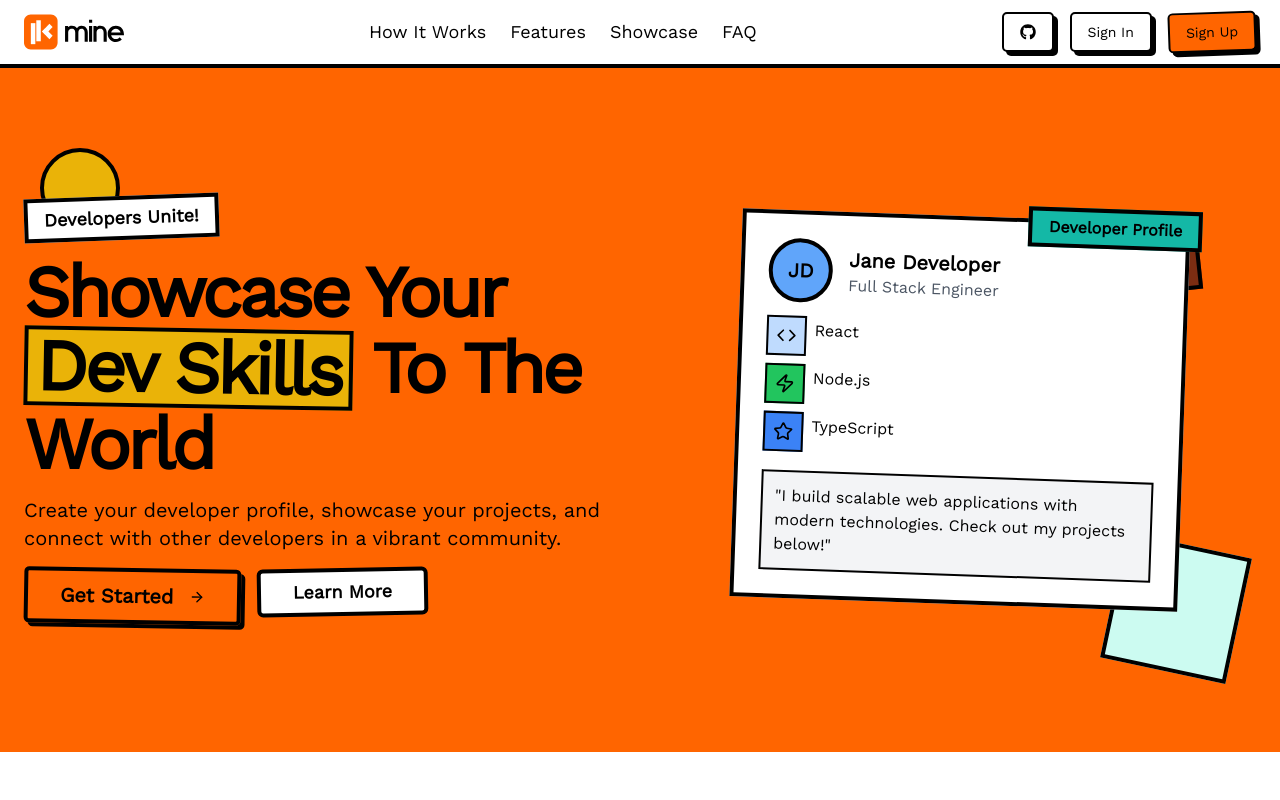
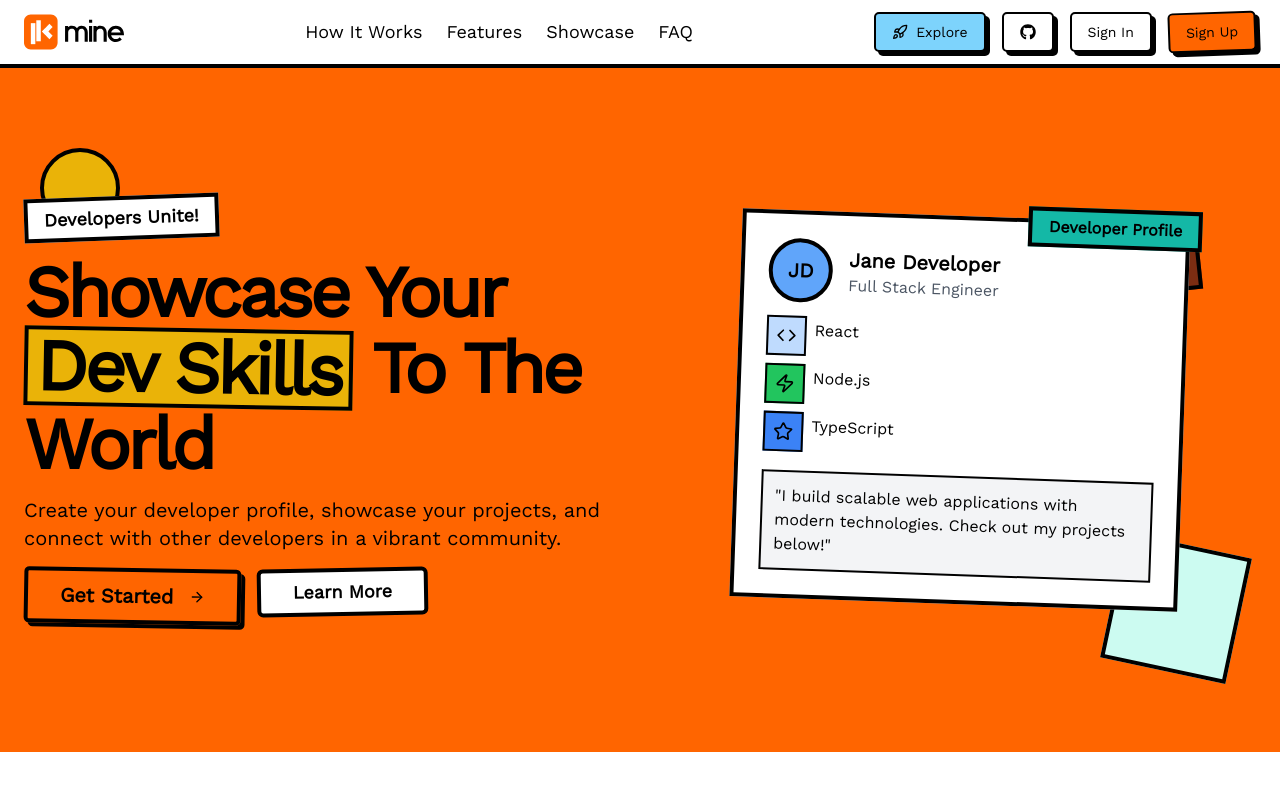
Before and after one commit to kinotio/mine, a Next.js app: page / in a window 1280 px wide. Shown: the top 800 px of the page. Built offline with nearby package versions, Linux system fonts and the light colour scheme; no server answers.

Commit message:
fix: add expolore on root header layout

```diff
--- a/src/components/layouts/root.tsx
+++ b/src/components/layouts/root.tsx
@@ -1,7 +1,9 @@
 'use client'
 
 import Link from 'next/link'
+import { Rocket } from 'lucide-react'
 import { SignInButton, SignedOut, SignUpButton } from '@clerk/nextjs'
+import { useRouter } from 'next/navigation'
 
 import { Button } from '@/components/ui/button'
 import { Heart, Kinotio, Mine, Github } from '@/components/icons'
@@ -23,12 +25,15 @@ export const RootLayout = ({
 }
 
 const Header = () => {
+  const router = useRouter()
+
   return (
     <header className='sticky top-0 z-40 border-b-4 border-black bg-white'>
       <div className='flex h-16 items-center justify-between px-4 md:px-6'>
         <Link href='/' className='flex items-center gap-2'>
           <Mine width={100} height={50} />
         </Link>
+
         <nav className='hidden gap-6 lg:flex'>
           {DATA.shared.quickLinks.map((link, index) => (
             <Link
@@ -40,7 +45,13 @@ const Header = () => {
             </Link>
           ))}
         </nav>
-        <div className='flex items-center gap-4'>
+
+        <div className='flex items-center gap-4 justify-between'>
+          <Button className='bg-sky-300' onClick={() => router.push('/explore')}>
+            <Rocket className='w-5 h-5' />
+            <span>Explore</span>
+          </Button>
+
           <Button variant='neutral'>
             <Github />
           </Button>
```
